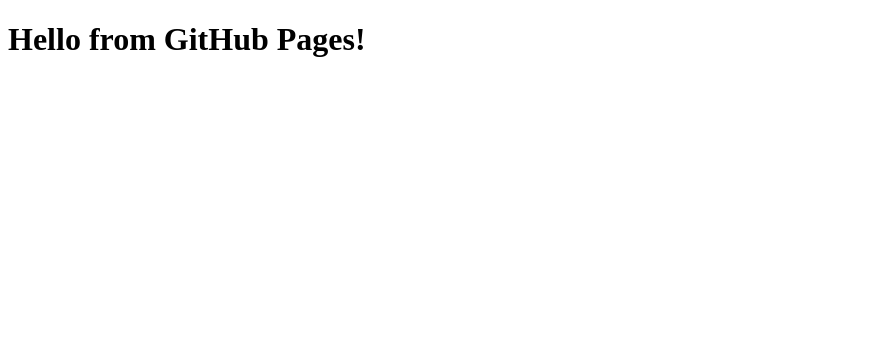
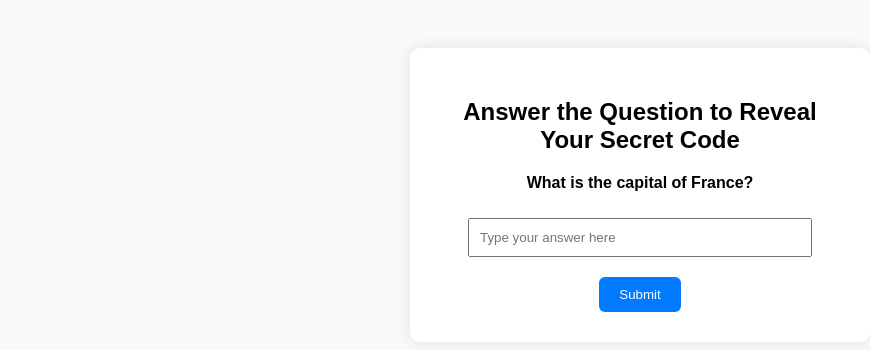
Before and after one commit to heroesgritaban/CumpleanosDario, a plain HTML site: page index.html in a window 1280 px wide. Shown: the whole page, without its empty margins (0-870 px from the left). Drawn offline with Linux system fonts and the light colour scheme.

Commit message:
Update index.html

```diff
--- a/index.html
+++ b/index.html
@@ -1,11 +1,77 @@
-<!-- index.html -->
 <!DOCTYPE html>
 <html lang="en">
 <head>
   <meta charset="UTF-8">
-  <title>Test Page</title>
+  <title>Unlock Your Secret Code</title>
+  <meta name="viewport" content="width=device-width, initial-scale=1">
+  <style>
+    body {
+      font-family: sans-serif;
+      background-color: #f9f9f9;
+      padding: 40px;
+      text-align: center;
+    }
+    .container {
+      background-color: white;
+      padding: 30px;
+      border-radius: 10px;
+      box-shadow: 0 0 15px rgba(0,0,0,0.1);
+      max-width: 400px;
+      margin: auto;
+    }
+    input[type="text"] {
+      padding: 10px;
+      width: 80%;
+      margin-top: 10px;
+    }
+    button {
+      margin-top: 20px;
+      padding: 10px 20px;
+      background: #007bff;
+      color: white;
+      border: none;
+      border-radius: 6px;
+      cursor: pointer;
+    }
+    .result {
+      margin-top: 20px;
+      font-weight: bold;
+      display: none;
+    }
+    .success {
+      color: green;
+    }
+    .error {
+      color: red;
+    }
+  </style>
 </head>
 <body>
-  <h1>Hello from GitHub Pages!</h1>
+  <div class="container">
+    <h2>Answer the Question to Reveal Your Secret Code</h2>
+    <p><strong>What is the capital of France?</strong></p>
+    <input type="text" id="answer" placeholder="Type your answer here">
+    <br>
+    <button onclick="checkAnswer()">Submit</button>
+    <p class="result success" id="successMessage">✅ Your secret code is: <strong>123ABC</strong></p>
+    <p class="result error" id="errorMessage">❌ Incorrect answer. Please try again.</p>
+  </div>
+
+  <script>
+    function checkAnswer() {
+      const input = document.getElementById("answer").value.trim();
+      const correctAnswer = "Paris"; // Case-sensitive
+      const success = document.getElementById("successMessage");
+      const error = document.getElementById("errorMessage");
+
+      if (input === correctAnswer) {
+        success.style.display = "block";
+        error.style.display = "none";
+      } else {
+        success.style.display = "none";
+        error.style.display = "block";
+      }
+    }
+  </script>
 </body>
 </html>
```
